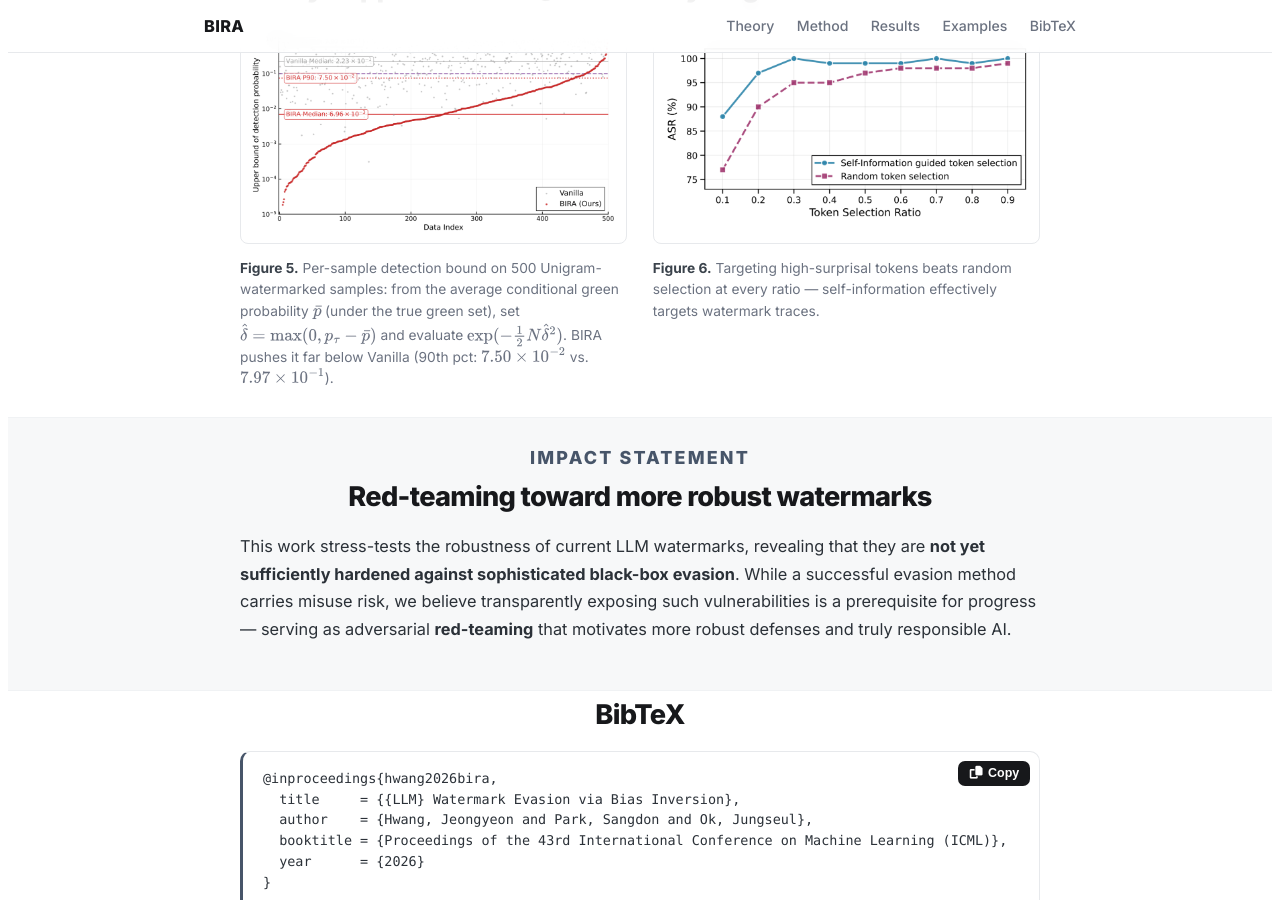
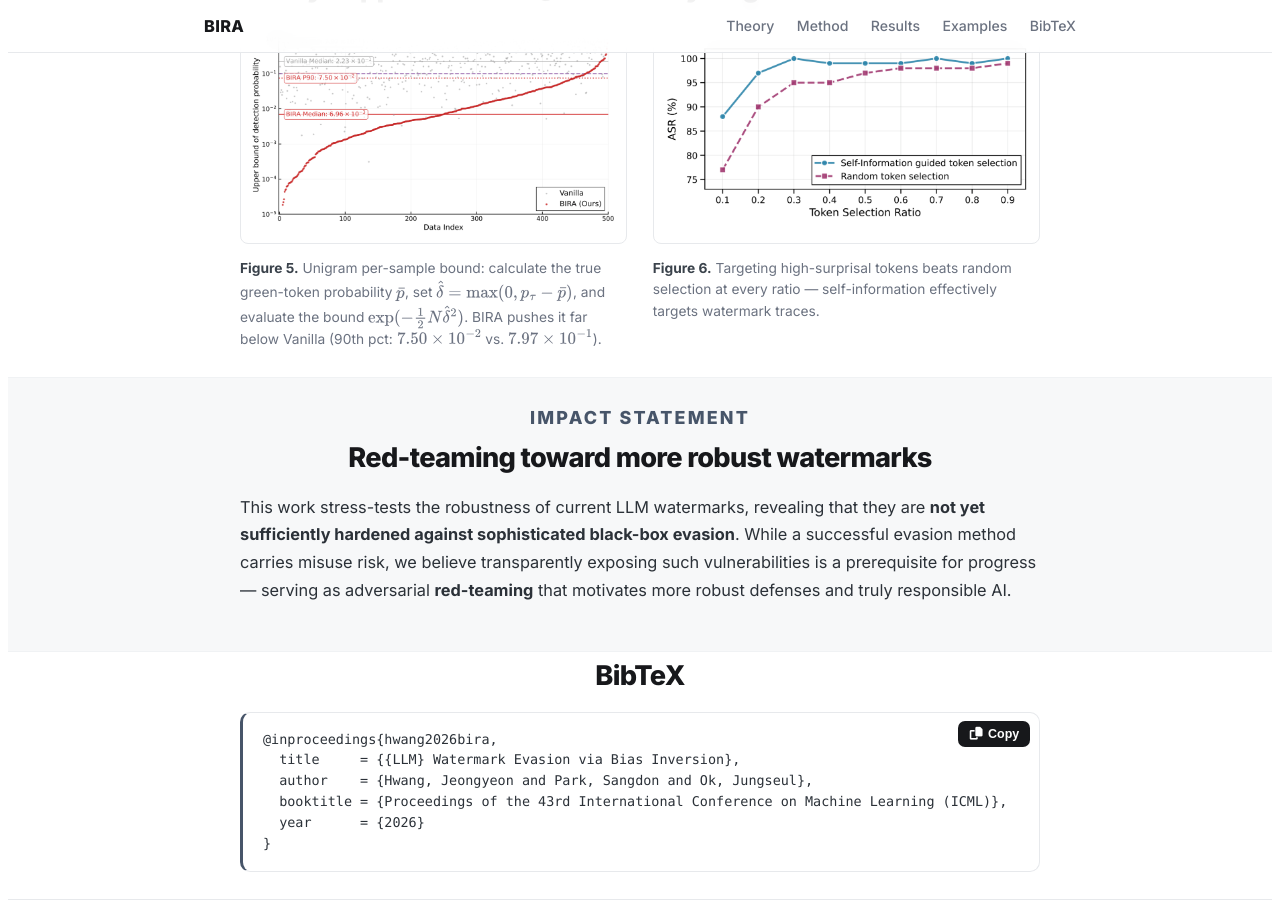
Before and after one commit to oppurity12/oppurity12.github.io, a Jekyll site: the page project_pages/bira/index.html, which Jekyll copies as it is, in a window 1280 px wide and 900 px high, scrolled down 4760 px. Built offline with Jekyll 4.4.1, drawn with Linux system fonts in a browser that asks for light colours; a style sheet for code colours, icons or effects is not loaded.

Commit message:
update profile

```diff
--- a/project_pages/bira/index.html
+++ b/project_pages/bira/index.html
@@ -286,10 +286,9 @@
       <figure class="fig framed">
         <img src="static/images/fig5_bound.png" alt="Per-sample detection upper bounds for BIRA vs Vanilla.">
         <figcaption>
-          <b>Figure 5.</b> Per-sample detection bound on 500 Unigram-watermarked samples: from the average
-          conditional green probability $\bar{p}$ (under the true green set), set $\hat{\delta} = \max(0, p_\tau - \bar{p})$
-          and evaluate $\exp(-\tfrac{1}{2}N\hat{\delta}^2)$. BIRA pushes it far below Vanilla
-          (90th pct: $7.50\times10^{-2}$ vs. $7.97\times10^{-1}$).
+          <b>Figure 5.</b> Unigram per-sample bound: calculate the true green-token probability $\bar{p}$,
+          set $\hat{\delta} = \max(0, p_\tau - \bar{p})$, and evaluate the bound $\exp(-\tfrac{1}{2}N\hat{\delta}^2)$.
+          BIRA pushes it far below Vanilla (90th pct: $7.50\times10^{-2}$ vs. $7.97\times10^{-1}$).
         </figcaption>
       </figure>
       <figure class="fig framed">
```
